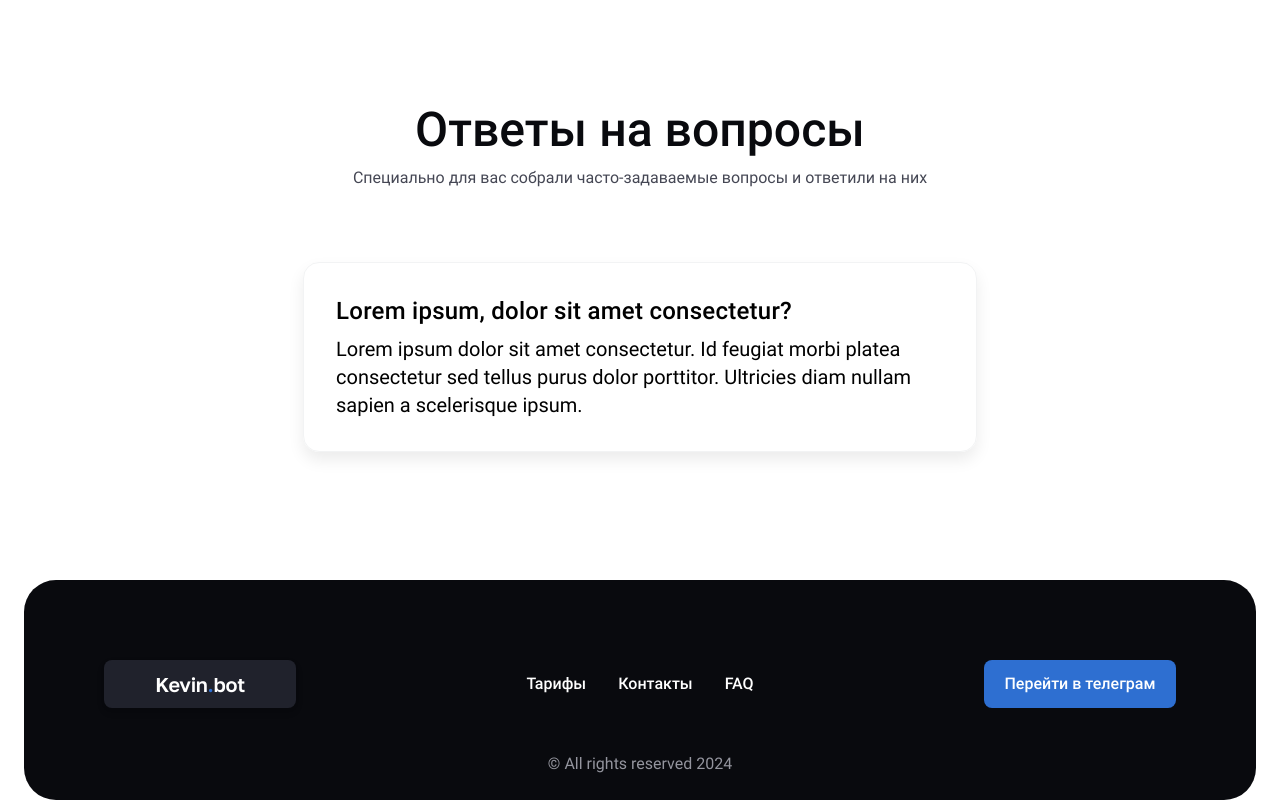
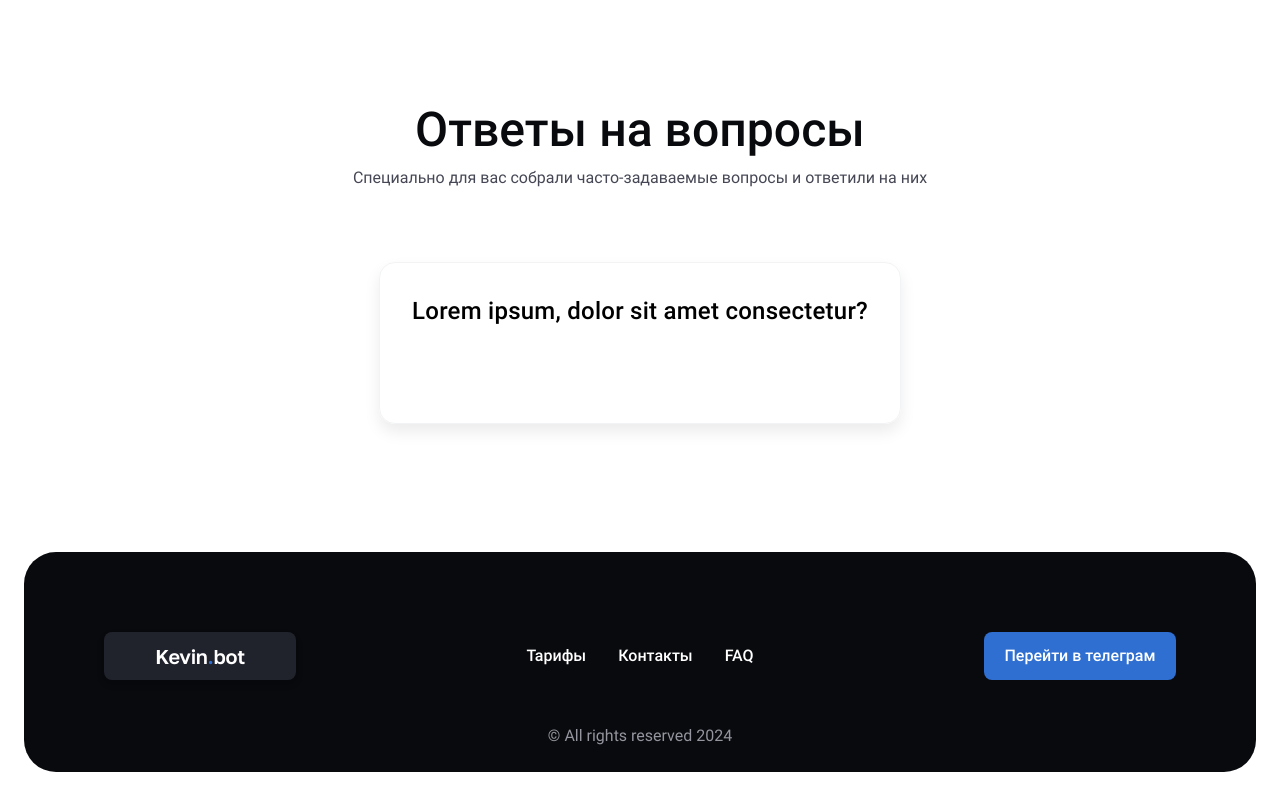
Before and after one commit to n1ckwhite/Kevin, a Next.js app: page / in a window 1280 px wide. Shown: the part 1324-2124 px from the top of the page. After the commit the page ends 2096 px from the top, so only its background shows below. Built offline with nearby package versions, Linux system fonts and the light colour scheme.

Commit message:
useState not work

```diff
--- a/src/app/components/Faq/components/Accordion/Accordion.tsx
+++ b/src/app/components/Faq/components/Accordion/Accordion.tsx
@@ -1,4 +1,4 @@
-import { FC } from 'react'
+import { FC, useState } from 'react'
 
 import s from './Accordion.module.css'
 
@@ -7,16 +7,22 @@ interface IAccordion {
   textAccordion: string
 }
 
-export const Accordion: FC<IAccordion> = ({ titleAccordion, textAccordion }) => (
-  <div className={s.section}>
-    <div className={s.card}>
-      {/* див для открыть закрыть */}
-      <div>
-        <p className={s.title__card}>
-          {titleAccordion}
-        </p>
+export const Accordion: FC<IAccordion> = ({ titleAccordion, textAccordion }) => {
+  const [isActive, setIsActive] = useState(false)
+
+  return (
+    <div className={s.section}>
+      <div className={s.card}>
+        <button
+          className={s.title__card}
+          onClick={() => setIsActive(!isActive)}
+        >
+          <p>
+            {titleAccordion}
+          </p>
+        </button>
+        {isActive && <p className={s.body__card}>{textAccordion}</p>}
       </div>
-      <p className={s.body__card}>{textAccordion}</p>
     </div>
-  </div>
-)
+  )
+}
```
